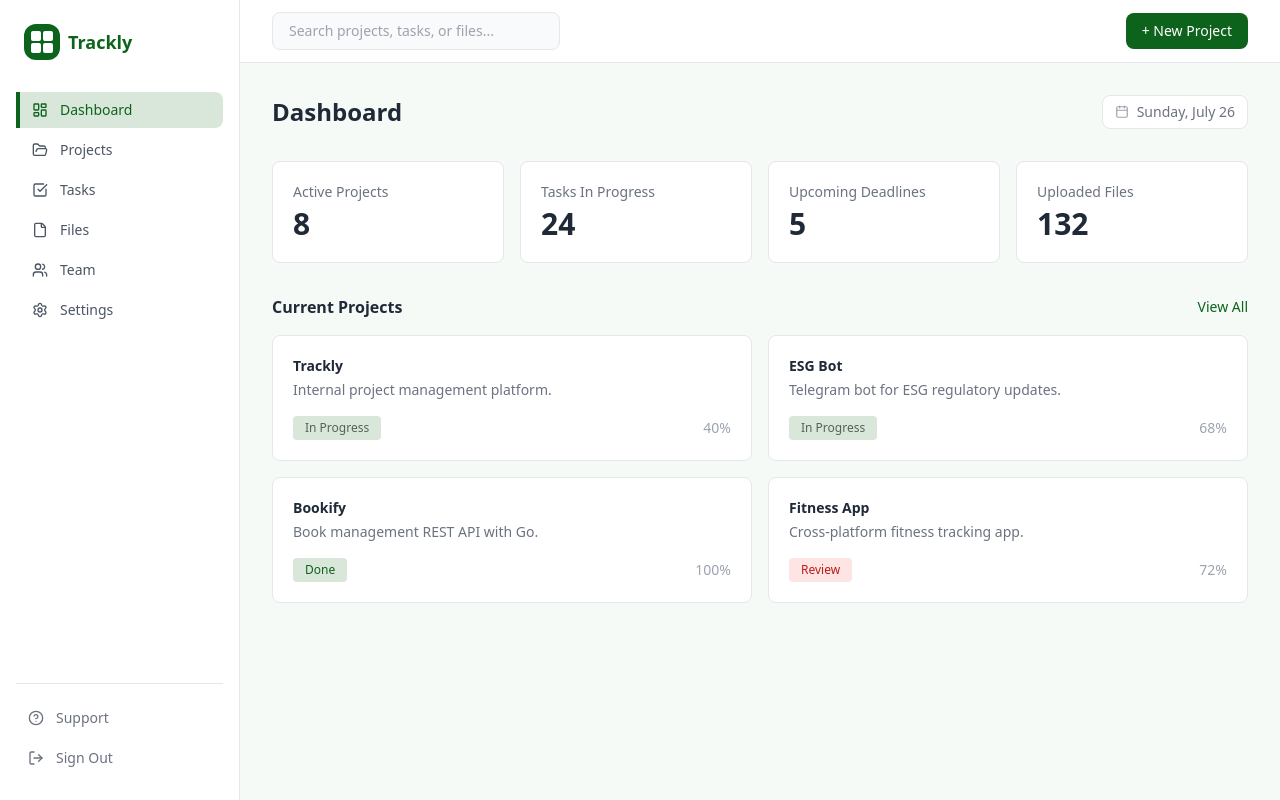
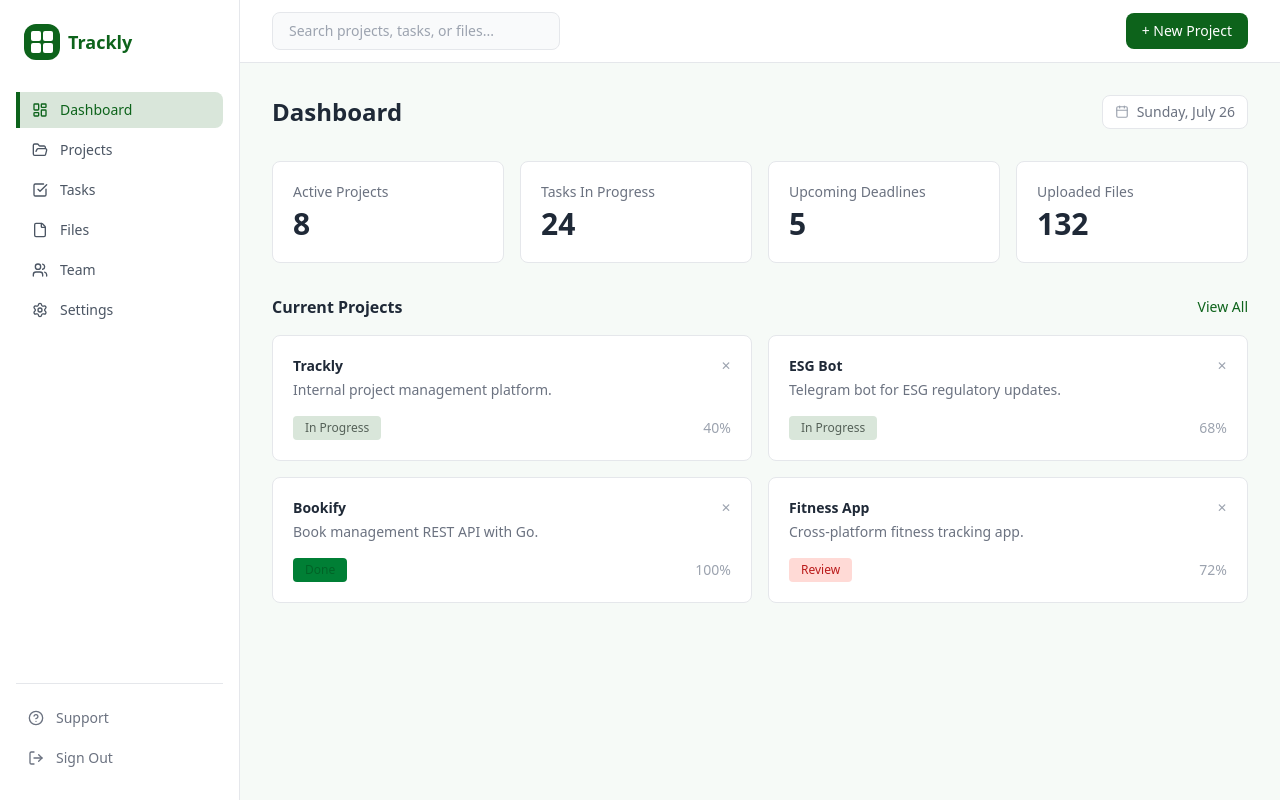
Before and after one commit to Zhantoresh/trackly, a React app in the folder frontend/: page /dashboard in a window 1280 px wide. Built offline with nearby package versions, Linux system fonts and the light colour scheme; sample sign-in values are in the browser's storage; the HTML template or start-up script is replaced by a standard one.

Commit message:
feat: dashboard with create project modal and navigation

```diff
--- a/frontend/src/pages/DashboardPage.jsx
+++ b/frontend/src/pages/DashboardPage.jsx
@@ -1,3 +1,4 @@
+import { useState } from 'react'
 import { useNavigate } from 'react-router-dom'
 import { LayoutDashboard, FolderOpen, CheckSquare, File, Users, Settings, HelpCircle, LogOut, Calendar } from 'lucide-react'
 
@@ -8,46 +9,53 @@ const stats = [
   { label: 'Uploaded Files', value: 132 },
 ]
 
-const projects = [
-  { name: 'Trackly', description: 'Internal project management platform.', status: 'In Progress', percent: 40 },
-  { name: 'ESG Bot', description: 'Telegram bot for ESG regulatory updates.', status: 'In Progress', percent: 68 },
-  { name: 'Bookify', description: 'Book management REST API with Go.', status: 'Done', percent: 100 },
-  { name: 'Fitness App', description: 'Cross-platform fitness tracking app.', status: 'Review', percent: 72 },
-]
-
-const statusColors = {
-  'In Progress': 'text-gray-600',
-  'Done': 'text-green-700',
-  'Review': 'text-red-500',
-}
-
 const statusBg = {
   'In Progress': '#D9E6DA',
-  'Done': '#D9E6DA',
-  'Review': '#FFE4E4',
+  'Done': '#007F35',
+  'Review': '#FFDAD6',
 }
 
 const statusText = {
   'In Progress': '#556158',
-  'Done': '#0D631B',
-  'Review': '#B91C1C',
+  'Done': '#006327',
+  'Review': '#BA1A1A',
 }
+
+const navItems = [
+  { name: 'Dashboard', icon: <LayoutDashboard size={16} /> },
+  { name: 'Projects', icon: <FolderOpen size={16} /> },
+  { name: 'Tasks', icon: <CheckSquare size={16} /> },
+  { name: 'Files', icon: <File size={16} /> },
+  { name: 'Team', icon: <Users size={16} /> },
+  { name: 'Settings', icon: <Settings size={16} /> },
+]
 
 export default function DashboardPage() {
   const navigate = useNavigate()
+  const [showCreateModal, setShowCreateModal] = useState(false)
+  const [projects, setProjects] = useState([
+    { id: 1, name: 'Trackly', description: 'Internal project management platform.', status: 'In Progress', percent: 40 },
+    { id: 2, name: 'ESG Bot', description: 'Telegram bot for ESG regulatory updates.', status: 'In Progress', percent: 68 },
+    { id: 3, name: 'Bookify', description: 'Book management REST API with Go.', status: 'Done', percent: 100 },
+    { id: 4, name: 'Fitness App', description: 'Cross-platform fitness tracking app.', status: 'Review', percent: 72 },
+  ])
 
   const handleLogout = () => {
     localStorage.removeItem('token')
     navigate('/login')
   }
 
+  const handleDeleteProject = (id) => {
+    if (confirm('Delete this project?')) {
+      setProjects(projects.filter(p => p.id !== id))
+    }
+  }
+
   return (
-    <div className="flex min-h-screen bg-gray-50">
-      {/* Sidebar */}
-
+    <div className="flex min-h-screen" style={{ backgroundColor: '#F6FAF7' }}>
       <aside className="w-60 bg-white border-r border-gray-200 flex flex-col py-6 px-4 fixed h-full">
         <div className="flex items-center gap-2 mb-8 px-2">
-    <div className="w-9 h-9 rounded-xl flex items-center justify-center" style={{backgroundColor: '#0D631B'}}>
+          <div className="w-9 h-9 rounded-xl flex items-center justify-center" style={{ backgroundColor: '#0D631B' }}>
             <div className="grid grid-cols-2 gap-0.5 p-1.5">
               <div className="bg-white rounded-sm w-2.5 h-2.5"></div>
               <div className="bg-white rounded-sm w-2.5 h-2.5"></div>
@@ -55,29 +63,22 @@ export default function DashboardPage() {
               <div className="bg-white rounded-sm w-2.5 h-2.5"></div>
             </div>
           </div>
-    <span className="font-semibold text-lg" style={{color: '#0D631B'}}>Trackly</span>
+          <span className="font-semibold text-lg" style={{ color: '#0D631B' }}>Trackly</span>
         </div>
         <nav className="flex flex-col gap-1 flex-1">
-    {[
-      { name: 'Dashboard', icon: <LayoutDashboard size={16} /> },
-      { name: 'Projects', icon: <FolderOpen size={16} /> },
-      { name: 'Tasks', icon: <CheckSquare size={16} /> },
-      { name: 'Files', icon: <File size={16} /> },
-      { name: 'Team', icon: <Users size={16} /> },
-      { name: 'Settings', icon: <Settings size={16} /> },
-    ].map((item) => (
+          {navItems.map((item) => (
             <button
               key={item.name}
+              onClick={() => {
+                if (item.name === 'Tasks') navigate('/tasks')
+                if (item.name === 'Dashboard') navigate('/dashboard')
+              }}
               className={`text-left px-3 py-2 text-sm font-medium transition flex items-center gap-3 ${
                 item.name === 'Dashboard'
                   ? 'border-l-4 rounded-r-lg'
                   : 'border-l-4 border-transparent rounded-lg hover:bg-gray-100 text-gray-600'
               }`}
-        style={item.name === 'Dashboard' ? {
-          backgroundColor: '#D9E6DA',
-          borderColor: '#0D631B',
-          color: '#0D631B'
-        } : {}}
+              style={item.name === 'Dashboard' ? { backgroundColor: '#D9E6DA', borderColor: '#0D631B', color: '#0D631B' } : {}}
             >
               {item.icon}
               {item.name}
@@ -88,34 +89,21 @@ export default function DashboardPage() {
           <button className="text-left px-3 py-2 text-sm text-gray-500 hover:bg-gray-100 rounded-lg flex items-center gap-3">
             <HelpCircle size={16} /> Support
           </button>
-    <button
-      onClick={handleLogout}
-      className="text-left px-3 py-2 text-sm text-gray-500 hover:text-red-500 transition flex items-center gap-3 rounded-lg"
-    >
+          <button onClick={handleLogout} className="text-left px-3 py-2 text-sm text-gray-500 hover:text-red-500 transition flex items-center gap-3 rounded-lg">
             <LogOut size={16} /> Sign Out
           </button>
         </div>
       </aside>
 
-      {/* Main content */}
-      <main className="ml-60 flex-1 min-h-screen" style={{backgroundColor: '#F6FAF7'}}>
-  {/* Top bar */}
+      <main className="ml-60 flex-1 min-h-screen" style={{ backgroundColor: '#F6FAF7' }}>
         <div className="bg-white border-b border-gray-200 px-8 py-3 flex items-center justify-between">
-    <input
-      type="text"
-      placeholder="Search projects, tasks, or files..."
-      className="border border-gray-200 rounded-lg px-4 py-2 text-sm text-gray-600 w-72 focus:outline-none bg-gray-50"
-    />
-    <button
-      className="text-white px-4 py-2 rounded-lg text-sm font-medium transition"
-      style={{backgroundColor: '#0D631B'}}
-    >
+          <input type="text" placeholder="Search projects, tasks, or files..." className="border border-gray-200 rounded-lg px-4 py-2 text-sm text-gray-600 w-72 focus:outline-none bg-gray-50" />
+          <button onClick={() => setShowCreateModal(true)} className="text-white px-4 py-2 rounded-lg text-sm font-medium transition" style={{ backgroundColor: '#0D631B' }}>
             + New Project
           </button>
         </div>
 
         <div className="p-8">
-    {/* Header */}
           <div className="flex items-center justify-between mb-8">
             <h1 className="text-2xl font-semibold text-gray-800">Dashboard</h1>
             <span className="text-sm text-gray-500 border border-gray-200 rounded-lg px-3 py-1.5 bg-white flex items-center gap-2">
@@ -124,7 +112,6 @@ export default function DashboardPage() {
             </span>
           </div>
 
-    {/* Stats */}
           <div className="grid grid-cols-4 gap-4 mb-8">
             {stats.map((stat) => (
               <div key={stat.label} className="bg-white border border-gray-200 rounded-lg p-5">
@@ -134,24 +121,30 @@ export default function DashboardPage() {
             ))}
           </div>
 
-    {/* Projects */}
           <div className="flex items-center justify-between mb-4">
             <h2 className="text-base font-semibold text-gray-800">Current Projects</h2>
-      <button className="text-sm hover:underline" style={{color: '#0D631B'}}>View All</button>
+            <button className="text-sm hover:underline" style={{ color: '#0D631B' }}>View All</button>
           </div>
+
           <div className="grid grid-cols-2 gap-4">
             {projects.map((project) => (
-        <div key={project.name} className="bg-white border border-gray-200 rounded-lg p-5 cursor-pointer hover:border-green-300 transition">
-          <h3 className="text-sm font-semibold text-gray-800 mb-1">{project.name}</h3>
+              <div
+                key={project.id}
+                onClick={() => navigate(`/project/${project.id}`)}
+                className="bg-white border border-gray-200 rounded-lg p-5 cursor-pointer hover:border-green-300 transition"
+              >
+                <div className="flex items-center justify-between mb-1">
+                  <h3 className="text-sm font-semibold text-gray-800">{project.name}</h3>
+                  <button
+                    onClick={(e) => { e.stopPropagation(); handleDeleteProject(project.id) }}
+                    className="text-gray-400 hover:text-red-500 text-xs transition"
+                  >
+                    ✕
+                  </button>
+                </div>
                 <p className="text-sm text-gray-500 mb-4">{project.description}</p>
                 <div className="flex items-center justify-between">
-            <span className="text-xs px-3 py-1 font-medium"
-  style={{
-    backgroundColor: statusBg[project.status],
-    color: statusText[project.status],
-    borderRadius: '4px'
-  }}
->
+                  <span className="text-xs px-3 py-1 font-medium" style={{ backgroundColor: statusBg[project.status], color: statusText[project.status], borderRadius: '4px' }}>
                     {project.status}
                   </span>
                   <span className="text-sm text-gray-400">{project.percent}%</span>
@@ -161,6 +154,36 @@ export default function DashboardPage() {
           </div>
         </div>
       </main>
+
+      {showCreateModal && (
+        <div className="fixed inset-0 bg-black bg-opacity-30 flex items-center justify-center z-50">
+          <div className="bg-white rounded-xl p-6 w-full max-w-md shadow-lg">
+            <h2 className="text-lg font-semibold text-gray-800 mb-4">New Project</h2>
+            <div className="flex flex-col gap-3">
+              <div>
+                <label className="text-sm text-gray-600 mb-1 block">Project name</label>
+                <input type="text" placeholder="Enter project name" className="w-full border border-gray-200 rounded-lg px-3 py-2 text-sm focus:outline-none focus:border-green-500" />
+              </div>
+              <div>
+                <label className="text-sm text-gray-600 mb-1 block">Description</label>
+                <textarea placeholder="Enter project description" rows={3} className="w-full border border-gray-200 rounded-lg px-3 py-2 text-sm focus:outline-none focus:border-green-500 resize-none" />
+              </div>
+              <div>
+                <label className="text-sm text-gray-600 mb-1 block">Deadline</label>
+                <input type="date" className="w-full border border-gray-200 rounded-lg px-3 py-2 text-sm focus:outline-none focus:border-green-500" />
+              </div>
+            </div>
+            <div className="flex gap-3 mt-5">
+              <button onClick={() => setShowCreateModal(false)} className="flex-1 border border-gray-200 rounded-lg py-2 text-sm text-gray-600 hover:bg-gray-50 transition">
+                Cancel
+              </button>
+              <button onClick={() => setShowCreateModal(false)} className="flex-1 text-white rounded-lg py-2 text-sm font-medium transition" style={{ backgroundColor: '#0D631B' }}>
+                Create Project
+              </button>
+            </div>
+          </div>
+        </div>
+      )}
     </div>
   )
 }
```
Lines whose indentation alone changed are shown as unchanged.
